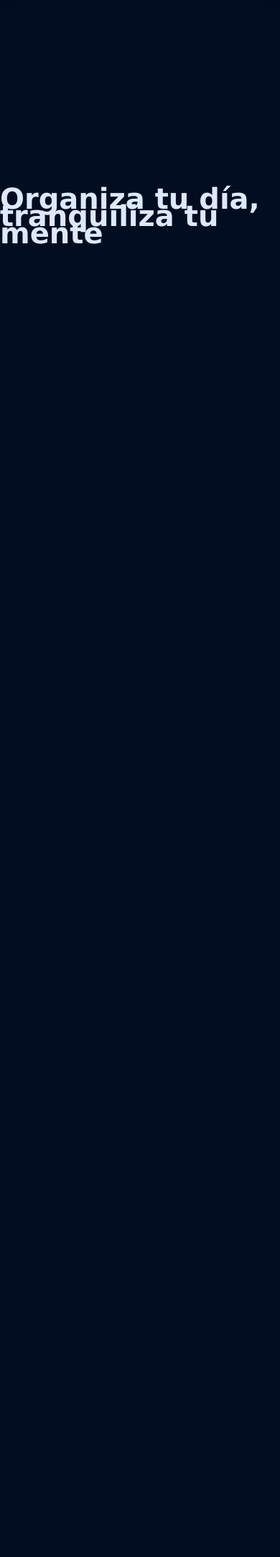
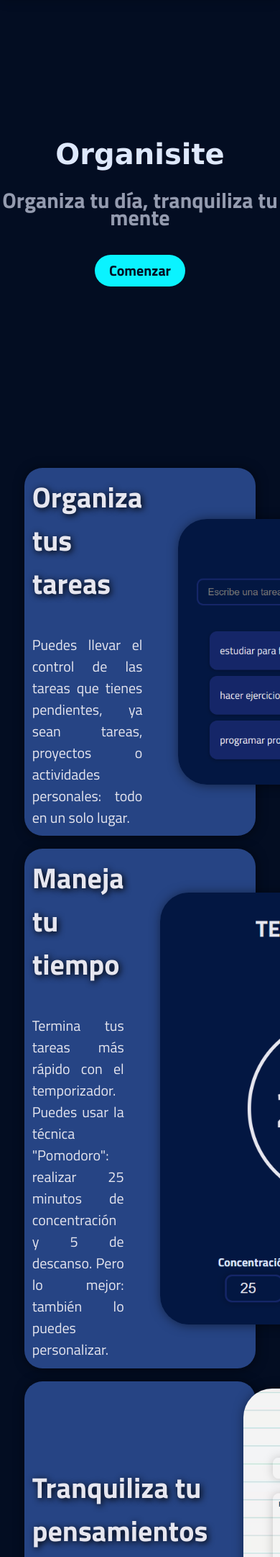
Before and after one commit to AngelaRB/Proyecto_productivo, a Flask app: page / in a window 390 px wide; the page is wider, and only the part inside the window is pictured. Shown: the part 108-2271 px from the top of that part at 72% size. Before the commit the page ends 447 px from the top of that part, so only its background shows below. Run offline with Flask 3, Linux system fonts and the light colour scheme; data that the repository does not hold is empty; some web fonts are replaced.

Commit message:
mejora en diseño inicio

```diff
--- a/app.py
+++ b/app.py
@@ -74,7 +74,7 @@ def login():
             session['rol'] = user['rol']
             print("ROL DEL USUARIO:", user.get('rol'))
 
-            return redirect(url_for('diario'))
+            return redirect(url_for('Organizador'))
         else:
             mensaje = 'Usuario o contraseña incorrectos'
             return render_template('login.html', mensaje=mensaje,login=login)
@@ -102,7 +102,7 @@ def admin_requerido(f):
             return redirect(url_for('login'))
 
         if session.get('rol') != 'admin':
-            return redirect(url_for('diario'))
+            return redirect(url_for('Organizador'))
 
         return f(*args, **kwargs)
     return decorador
@@ -283,10 +283,6 @@ def reseñas():
     # 👇 Pasa la variable al template
     return render_template('opiniones.html', reseñas=reseñas, pagina_actual='opiniones')
 
-@app.route('/relax', methods=['GET', 'POST'])
-@login_requerido
-def relax():
-    return render_template('relax.html', pagina_actual='relax')
 
 
 
--- a/static/styles.css
+++ b/static/styles.css
@@ -17,9 +17,11 @@
     --btn-clr: #04B92B;
     --accent-clr: #4d0382;
     --text-clr: #e6e6ef;
-    --secondary-text-clr: #b0b3c1;
+    --secondary-text-clr: #949baf;
     --shadow-clr: #5e63ff33;
+    --shadow2-clr: #363df833;
     --dark-clr: #2b2c3c;
+    --dark2-clr: #264484;
 }
 
 *{
@@ -1110,23 +1079,48 @@ footer.pie {
 .fondo_header{
     position:relative;
     height: 600px;
+    display: flex;
 
 }
 
 .conte_header{
     display: flex;
     flex-direction: column;
+    justify-content: center;
     align-items: center;
-    justify-content: space-evenly;
     position:absolute;
     width: 100%;
     height: 100%;
+    gap: 40px;
 }
 
 .conte_header h1{
     color: var(--baselg-clr);
     font-family:'Lucida Sans', 'Lucida Sans Regular', 'Lucida Grande', 'Lucida Sans Unicode', Geneva, Verdana, sans-serif;
     font-size: 40px;
+}
+
+.conte_header h2{
+    color: var(--secondary-text-clr);
+    font-size: 30px;
+}
+
+.conte_header a{
+    text-decoration: none;
+    color: var(--base-clr);
+    font-size: 20px;
+    font-weight: bolder;
+    background-color: var(--line-clr);
+    padding: 10px 20px 10px 20px;
+    border-radius: 30px;
+    transition-duration: 0.6s;
+
+    &:hover{
+        transform: scale(1.05);
+        transition-duration: 0.6s;
+        background-color: var(--accent2-clr);
+        color: var(--text-clr);
+    }
 }
 
 /* Página nosotros */
@@ -1371,3 +1367,90 @@ th {
         transition-duration: 0.4s;
     }
 }
+
+
+/* página inicio */
+.section_op{
+    background-image: url(../static/icons/fondo_estrellas.svg);
+    display: flex;
+    flex-direction: column;
+    padding-bottom:5%;
+}
+
+.section_op h1{
+    padding: 5% 5% 2% 5%;
+    text-align: center;
+}
+
+
+.conte_op{
+    display: grid;
+    grid-template-columns: repeat(3,1fr);
+    width:80%;
+    margin: 0 auto;
+    gap: 30px;
+}
+
+.conte_op h2{
+    color: var(--secondary-text-clr);
+}
+
+.conte_op div{
+    padding: 10%;
+    text-align: justify;
+}
+
+.conte_op div{
+    background: var(--dark-clr);
+    border-radius: 20px;
+    border: none;
+    margin: 0 auto;
+}
+
+.section_tareas{
+    display: grid;
+    grid-template-columns: 1fr 1fr;
+    margin: 5%;
+    background: var(--dark2-clr);
+    padding: 3%;
+    border-radius: 25px;
+    gap: 50px;
+    align-items: center;
+    font-size: 20px;
+    line-height: 1.5;
+    text-align: justify;
+    box-shadow: rgba(0, 0, 0, .5) 1px 1px 15px;
+}
+
+.inicio_img{
+    display: flex;
+    justify-content: right;
+}
+
+.section_tareas img{
+    border-radius: 40px;
+    display: flex;
+    justify-content: right;
+    margin-left: auto;
+    box-shadow: rgba(0, 0, 0, .5) 1px 1px 15px;
+    transition-duration: 0.3s;
+    width: 500px;
+
+    &:hover{
+        rotate: calc(2deg);
+        transition-duration: 0.3s;
+    }
+}
+
+.section_tareas h2{
+    color: var(--text-clr);
+    font-size: 40px;
+    text-align: left;
+    text-shadow: 2px 2px 10px black;
+}
+
+.inicio_tarea{
+    display: flex;
+    flex-direction: column;
+    gap: 40px;
+}
--- a/templates/components/navbar.html
+++ b/templates/components/navbar.html
@@ -19,8 +19,11 @@
     {% if index%}
     <div class="fondo_header">
         <div class="conte_header">
-            <h1>Organiza tu día, tranquiliza tu mente</h1>
+            <h1>Organisite</h1>
+            <h2>Organiza tu día, tranquiliza tu mente</h2>
+            <a href="{{url_for('login')}}">Comenzar</a>
         </div>
+
     </div>
     {% endif %}
 
--- a/templates/components/sidebar.html
+++ b/templates/components/sidebar.html
@@ -40,12 +40,6 @@
                         <span>Diario</span>
                     </a>
                 </li>
-                <li class="{% if pagina_actual == 'relax'%}active{%endif%}">
-                    <a href="{{ url_for('relax') }}">
-                        <svg xmlns="http://www.w3.org/2000/svg" height="24px" viewBox="0 -960 960 960" width="24px" fill="#1f1f1f"><path d="M440-400h80v-280h-80v280Zm120-60h80v-180h-80v180Zm-240-20h80v-160h-80v160ZM240-80v-172q-57-52-88.5-121.5T120-520q0-150 105-255t255-105q125 0 221.5 73.5T827-615l52 205q5 19-7 34.5T840-360h-80v120q0 33-23.5 56.5T680-160h-80v80h-80v-160h160v-200h108l-38-155q-23-91-98-148t-172-57q-116 0-198 81t-82 197q0 60 24.5 114t69.5 96l26 24v208h-80Zm254-360Z"/></svg>
-                        <span>Relax</span>
-                    </a>
-                </li>
                 <li class="{% if pagina_actual == 'opiniones'%}active{%endif%}">
                     <a href="{{ url_for('reseñas') }}">
                         <svg xmlns="http://www.w3.org/2000/svg" height="24px" viewBox="0 -960 960 960" width="24px" fill="#e6e6ef"><path d="M120-120v-720h720v720H120Zm60-60h600v-600H180v600Zm60-480h480v-60H240v60Zm0 120h480v-60H240v60Zm0 120h480v-60H240v60Z"/></svg>
--- a/templates/index.html
+++ b/templates/index.html
@@ -2,12 +2,49 @@
 {%block title%}Organisite{%endblock%}
 {% block content%}
 
+
+
+<section class="section_tareas">
+    <div class="inicio_tarea">
+        <h2>Organiza tus tareas</h2>
+        <p>Puedes llevar el control de las tareas que tienes pendientes, ya sean tareas, proyectos o actividades personales: todo en un solo lugar.</p>
+    </div>
+    <div>
+        <img src="../static/img/tareas.png" alt="">
+    </div>
+</section>
+
+<section class="section_tareas">
+    <div class="inicio_tarea">
+        <h2>Maneja tu tiempo</h2>
+        <p>Termina tus tareas más rápido con el temporizador. Puedes usar la técnica "Pomodoro": realizar 25 minutos de concentración y 5 de descanso. Pero lo mejor: también lo puedes personalizar.</p>
+    </div>
+    <div class="inicio_img">
+        <img src="../static/img/temporizador.png" alt="">
+    </div>
+</section>
+
+<section class="section_tareas">
+    <div class="inicio_tarea">
+        <h2>Tranquiliza tu pensamientos</h2>
+        <p>Escribe en el diario lo que sientes, tus pensamientos, o simplemente tu día, para poder organizar tu mente. Tus notas quedan guardadas para que solo tú tengas acceso a ellas. </p>
+    </div>
+    <div class="inicio_img">
+        <img src="../static/img/diario.png" alt="">
+    </div>
+</section>
+
+<section class="section_op">
+    <h1>Reseñas de usuarios</h1>
+    <div class="conte_op">
         {% for opinion in reseñas%}
             <div>
                 <h2>{{opinion.usuario}} </h2>
                 <p>{{opinion.texto}}</p>
             </div>
         {%endfor%}
+    </div>
+</section>
 
 
 
--- a/templates/temporizador.html
+++ b/templates/temporizador.html
@@ -48,10 +48,6 @@
     </div>
   </div>
 
-  <footer class="pie">
-    <p class="centrar">Todos los derechos reservados - FocuSpace &copy;2025</p>
-  </footer>
-
   <audio id="alarm-sound" src="static/sonidos/alarma.mp3" preload="auto"></audio>
 </body>
 
```
Also changed, not shown: other parts of static/styles.css (+39 -70 lines), templates/diario.html (+21 -23 lines), static/icons/fondo_estrellas.svg (added), static/img/diario.png (added), static/img/hoja.avif (deleted), static/img/lagunatota.jpg (deleted), static/img/tareas.png (added), static/img/temporizador.png (added), templates/components/footer.html (added). Lines whose indentation alone changed are shown as unchanged.
